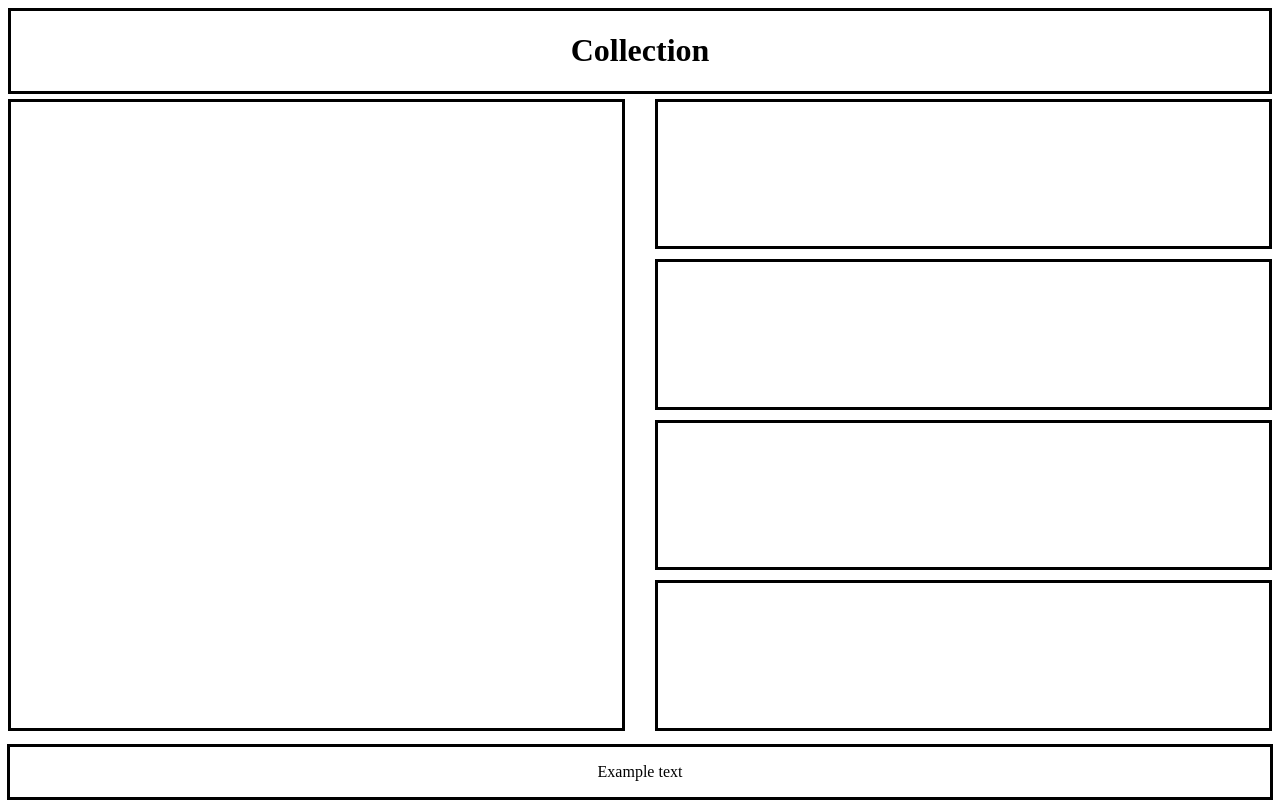
After one commit to Alcor2814/AWT_Coursework, a Flask app: page /collection/ in a window 1280 px wide. The commit adds this page. Run offline with Flask 3, Linux system fonts and the light colour scheme.

Commit message:
Very basic collection

```diff
--- a/main.py
+++ b/main.py
@@ -14,6 +14,10 @@ def login():
 @app.route('/homepage/')
 def homepage():
     return render_template('homepage.html')
+
+@app.route('/collection/')
+def collection():
+    return render_template('collection.html')
 
 import requests
 import sys
--- /dev/null
+++ b/static/css/collection.css
@@ -0,0 +1,43 @@
+#content{
+	display:flex;
+	flex-direction:row;
+	justify-content:center;
+	height:79vh;
+}
+#left{
+	border-style:solid;
+	margin-right:15px;
+	flex-grow:1;
+
+}
+#right{
+	display:flex;
+	margin-left:15px;
+	flex-grow:1;
+	flex-direction:column;
+	justify-content:space-between;
+}
+
+#sort_filter{
+	border-style:solid;
+	flex-grow:1;
+	height:1%;
+	margin-bottom:10px;
+}
+#highlight{
+	border-style:solid;
+	flex-grow:1;
+	height:1%;
+	margin-bottom:10px;
+}
+#manage{
+	border-style:solid;
+	flex-grow:1;
+	height:1%;
+	margin-bottom:10px;
+}
+#add_new{
+	border-style:solid;
+	flex-grow:1;
+	height:1%;
+}
--- a/static/css/index.css
+++ b/static/css/index.css
@@ -1,7 +1,7 @@
 .comicBox{
 	position:absolute;
-	height: 80%;
-	width: 45%;
+	height: 85%;
+	width: 47%;
 }
 
 .comic{
--- /dev/null
+++ b/templates/collection.html
@@ -0,0 +1,33 @@
+<head>
+	<link rel="stylesheet" href="{{ url_for('static', filename='css/stylesheet.css') }}">
+	<link rel="stylesheet" href="{{ url_for('static', filename='css/collection.css') }}">
+</head>
+<div id="overall">
+	<div class="title">
+		<h1> Collection </h1>
+	</div>
+	<div id="content">
+		<div id="left">
+			<div id="display_comics">
+
+			</div>
+		</div>
+		<div id="right">
+			<div id="sort_filter">
+
+			</div>
+			<div id="highlight">
+
+			</div>
+			<div id="manage">
+
+			</div>
+			<div id="add_new">
+
+			</div>
+		</div>
+		<div class="information">
+			<p>Example text</p>
+		</div>
+	</div>
+</div>
```
